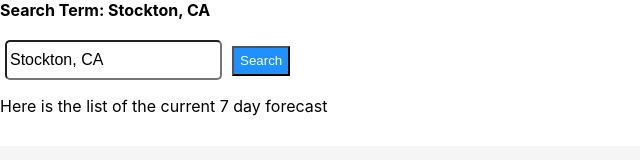
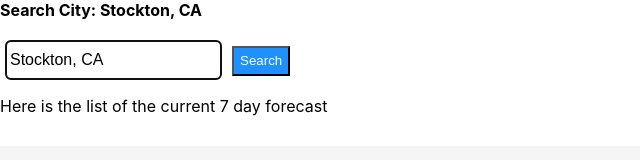
Before and after one commit to TiaRex/path2tech, a React (Create React App) app in the folder react/Projects/weather_application/: page / in a window 1280 px wide. Shown: the top 160 px of the page, without its empty margins (0-640 px from the left). Built offline with nearby package versions, Linux system fonts and the light colour scheme.

Commit message:
Add useRef and useEffect to SearchBar

```diff
--- a/react/Projects/weather_application/src/App.js
+++ b/react/Projects/weather_application/src/App.js
@@ -40,9 +40,11 @@ function App() {
     <div id='main' className="container">
       {/* Search Bar Component */}
       <SearchBar handleSubmit={handleSubmit} searchTerm=
-      {searchTerm} handleChange={handleChange}/>
+      {searchTerm} handleChange={handleChange} id={'search-city'}>
+        <strong>Search City: {searchTerm}</strong>
+      </SearchBar>
       {/* Iterating through array */}
-      <WeatherData list={weatherData} searchTerm={searchTerm}/>
+      <WeatherData list={weatherData}/>
     </div>
   );
 }
--- a/react/Projects/weather_application/src/components/SearchBar.js
+++ b/react/Projects/weather_application/src/components/SearchBar.js
@@ -1,19 +1,27 @@
-import React from 'react';
+import React, { useRef, useEffect } from 'react';
 
-function SearchBar({ handleSubmit, searchTerm, handleChange }) {
+function SearchBar({ handleSubmit, searchTerm, handleChange, id, children, isFocused = true }) {
+  const inputRef = useRef();
+  useEffect(() => {
+    if(isFocused && inputRef.current){
+      inputRef.current.focus();
+    }
+  }, []);
   return (
     <section className='search-bar-container'>
       <form onSubmit={handleSubmit}>
-        <label htmlFor='search-city'>
-          <strong>Search Term: {searchTerm} </strong>
+        <label htmlFor={id}>
+          {children}
           <br/>
-          <input type='text'
+          <input
+          type='text'
           placeholder='Search City'
-          id='search-city'
+          id={id}
           name='search-city'
           className='search-city'
           onChange={handleChange}
           value={searchTerm}
+          ref={inputRef}
           />
         </label>
         <button type='submit' className='submit-search-city'>
```
